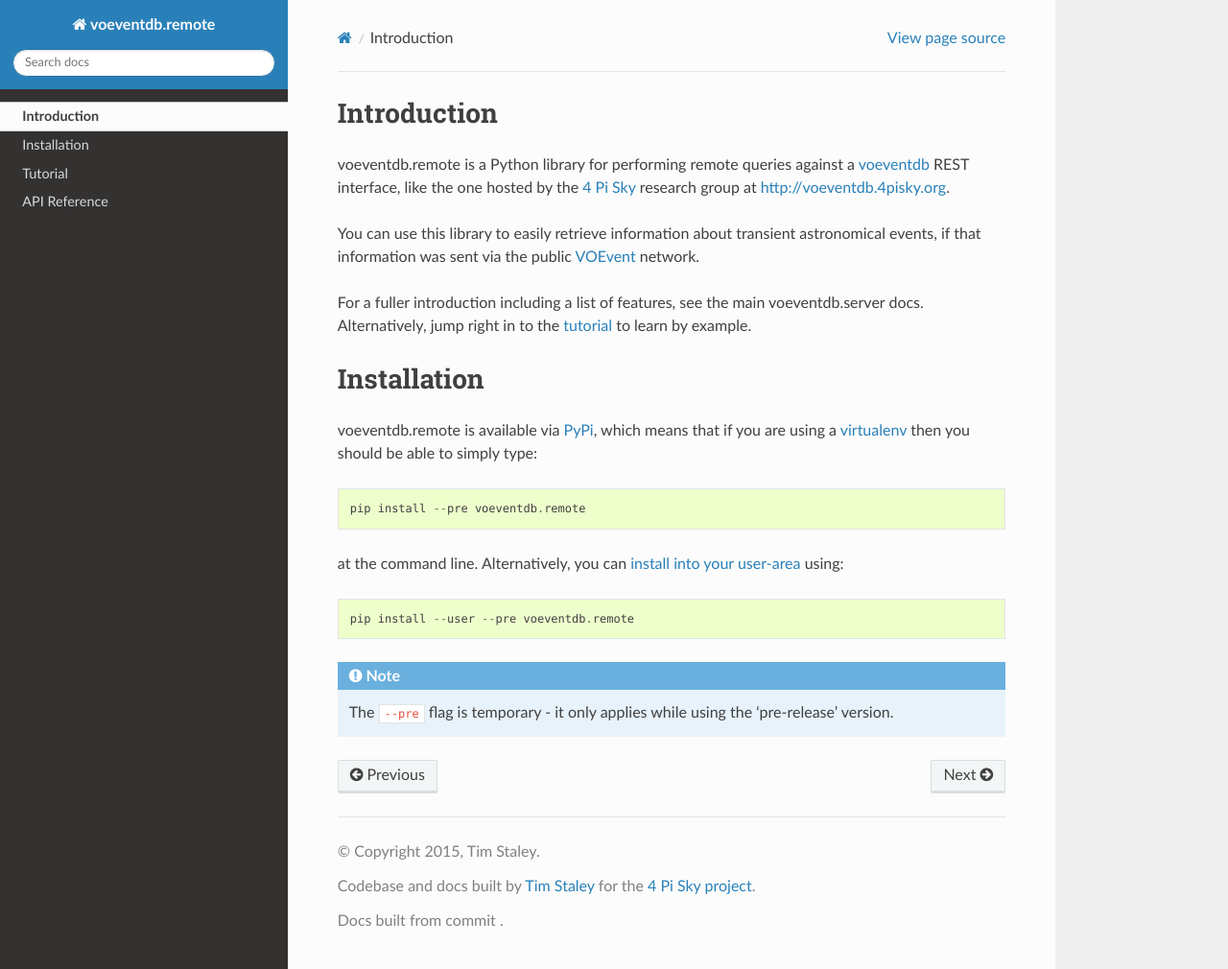
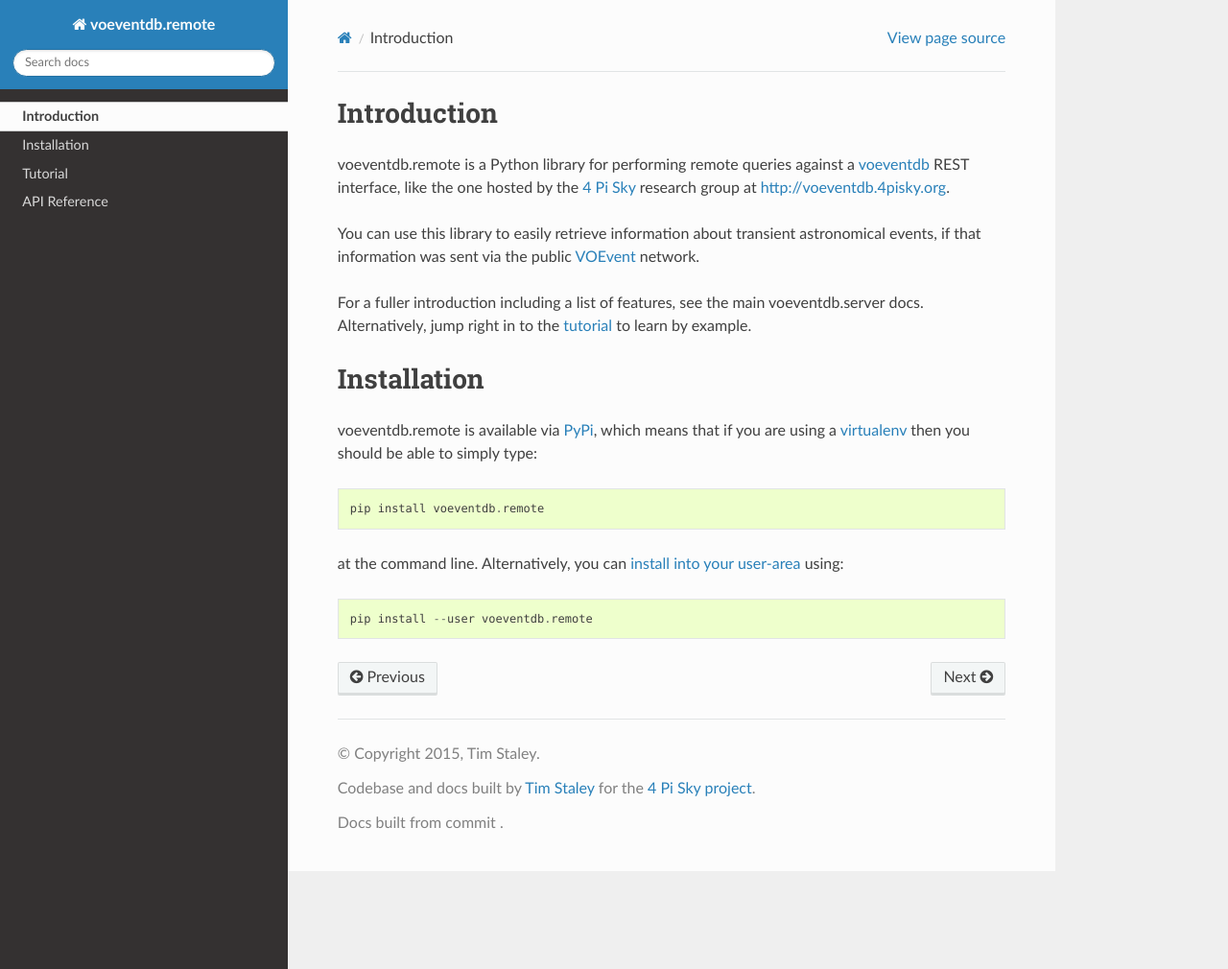
Before and after one commit to timstaley/voeventdb.remote, a Sphinx documentation site: the page built from docs/source/intro.rst, in a window 1280 px wide and 1010 px high. Shown: the whole window at 96% size. Built offline with Sphinx 7.4.7 and the Read the Docs theme 2.0.0, drawn with Linux system fonts in a browser that asks for light colours; the version number could not be read and is left out.

Commit message:
1.0.0. Drop '--pre' from install instructions
+Fixup autogenerated test.

```diff
--- a/docs/source/intro.rst
+++ b/docs/source/intro.rst
@@ -28,17 +28,12 @@
 `PyPi <https://pypi.python.org/pypi/voeventdb.remote>`_, which means that
 if you are using a virtualenv_ then you should be able to simply type::
 
-    pip install --pre voeventdb.remote
+    pip install voeventdb.remote
 
 at the command line. Alternatively, you can
 `install into your user-area <https://pip.pypa.io/en/latest/user_guide/#user-installs>`_
 using::
 
-    pip install --user --pre voeventdb.remote
-
-.. note::
-
-    The ``--pre`` flag is temporary - it only applies while using the
-    'pre-release' version.
+    pip install --user voeventdb.remote
 
 .. _virtualenv: http://virtualenv.readthedocs.org/
```
Also changed, not shown: 1 other file.
